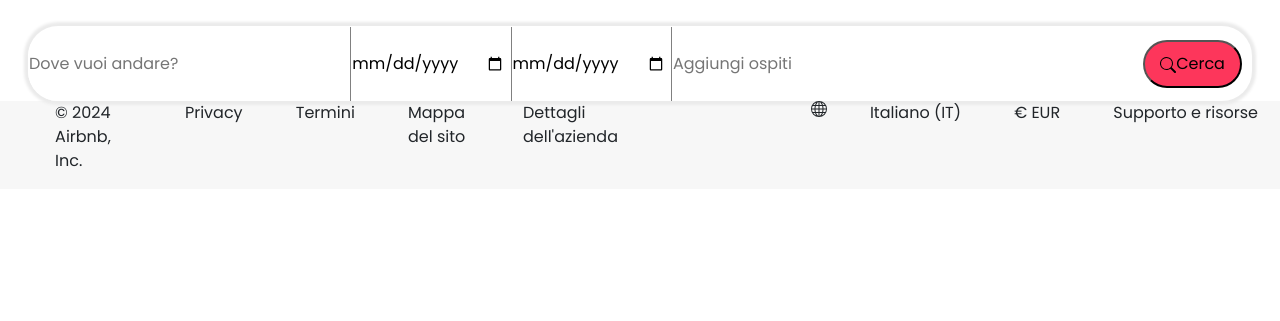
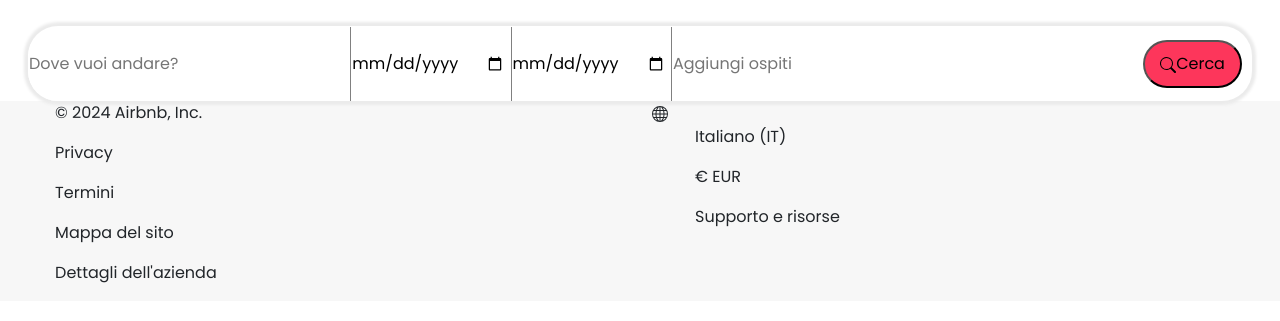
Before and after one commit to simonesbds/Build-Week2-Airbnb, a plain HTML site: page index.html in a window 1280 px wide. Shown: the part 99-420 px from the top of the page. Drawn offline with nearby package versions, Linux system fonts and the light colour scheme.

Commit message:
corretto css

```diff
--- a/customStyle.css
+++ b/customStyle.css
@@ -1,10 +1,10 @@
-@import url('https://fonts.googleapis.com/css2?family=Poppins:ital,wght@0,100;0,200;0,300;0,400;0,500;0,600;0,700;0,800;0,900;1,100;1,200;1,300;1,400;1,500;1,600;1,700;1,800;1,900&display=swap');
+@import url("https://fonts.googleapis.com/css2?family=Poppins:ital,wght@0,100;0,200;0,300;0,400;0,500;0,600;0,700;0,800;0,900;1,100;1,200;1,300;1,400;1,500;1,600;1,700;1,800;1,900&display=swap");
 
-*{
-    font-family: "Poppins";
+* {
+  font-family: "Poppins";
 }
-body{
-    height: 100vh;
+body {
+  height: 100vh;
 }
 
 #account {
@@ -62,26 +62,6 @@ input:nth-child(4):focus {
   background-color: #ebebeb;
 }
 
-footer {
-  background-color: #ffffff;
-}
-
-footer p {
-  margin-right: 10px;
-}
-
-footer div div div .col {
-  display: flex;
-}
-
-.leftfooter {
-  justify-content: flex-start;
-}
-
-.rightfooter {
-  justify-content: flex-end;
-}
-
 .dropdown-toggle::after {
   display: none;
 }
@@ -95,7 +75,8 @@ footer div:last-of-type p {
 }
 
 @media screen and (max-width: 575px) {
-  footer h5, footer ul{
+  footer h5,
+  footer ul {
     text-align: center;
   }
 }
```
